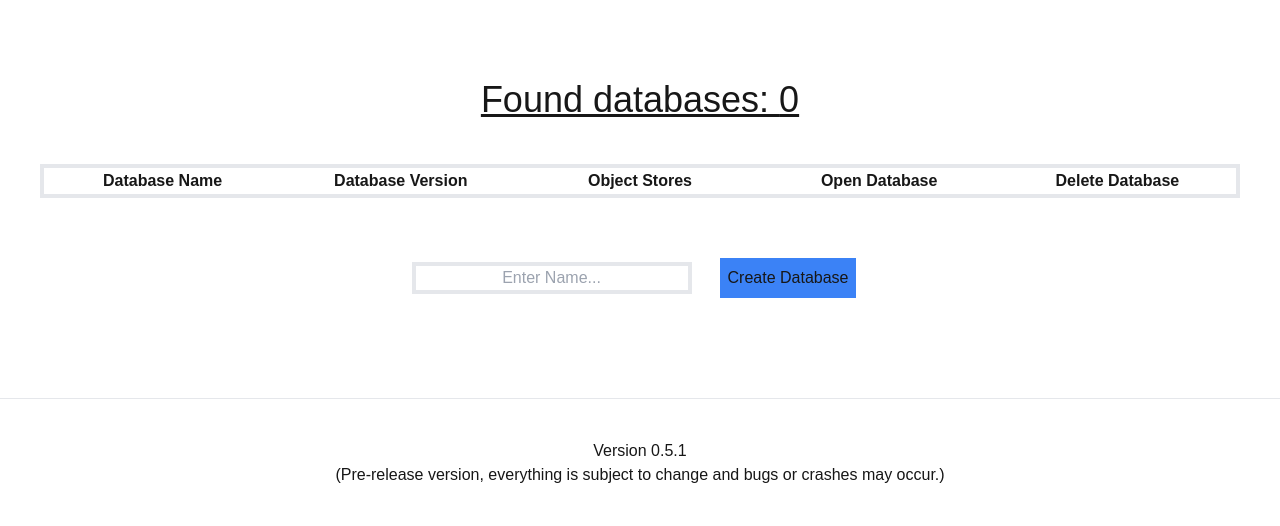
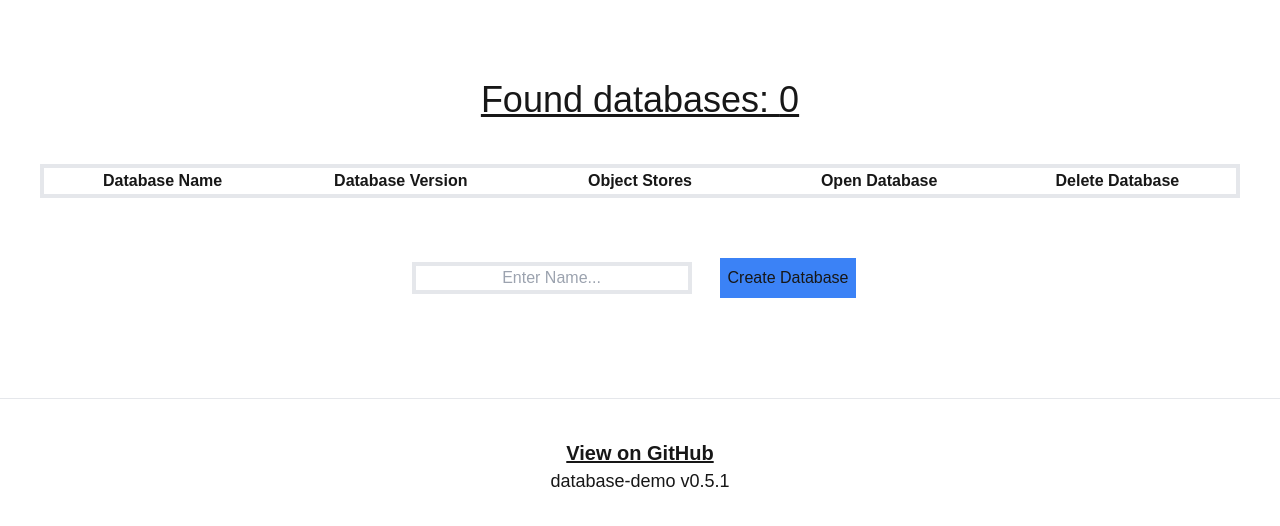
Before and after one commit to ShephardLuke/database-demo, a Next.js app: page / in a window 1280 px wide. Shown: the top 526 px of the page. Built offline with nearby package versions, Linux system fonts and the light colour scheme.

Commit message:
Change footer style

```diff
--- a/app/footer/footer.tsx
+++ b/app/footer/footer.tsx
@@ -1,12 +1,14 @@
-export default function Footer() { // Global footer
-    const pk = require("../../package.json")
+export default function Footer() {
+    // eslint-disable-next-line @typescript-eslint/no-require-imports
+    const pk = require("../../package.json");
+    const repo = "database-demo";
     return (
-        <footer className="text-center">
-            <hr></hr>
-            <div className="p-10">
-                <p>Version {pk.version}</p>
-                <p>(Pre-release version, everything is subject to change and bugs or crashes may occur.)</p>
+        <>
+            <hr/>
+            <div className="text-center p-10">
+                <a className="font-bold underline text-xl" href={"https://github.com/shephardluke/" + repo}>View on GitHub</a>
+                <p className="text-lg">{repo} v{pk.version}</p>
             </div>
-        </footer>
+        </>
     )
 }
```
Also changed, not shown: .eslintrc.json.
